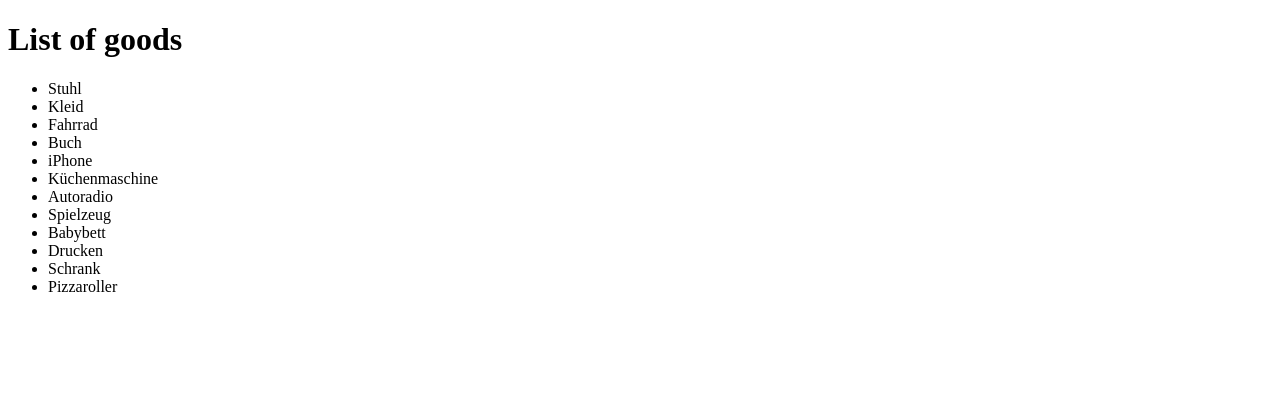
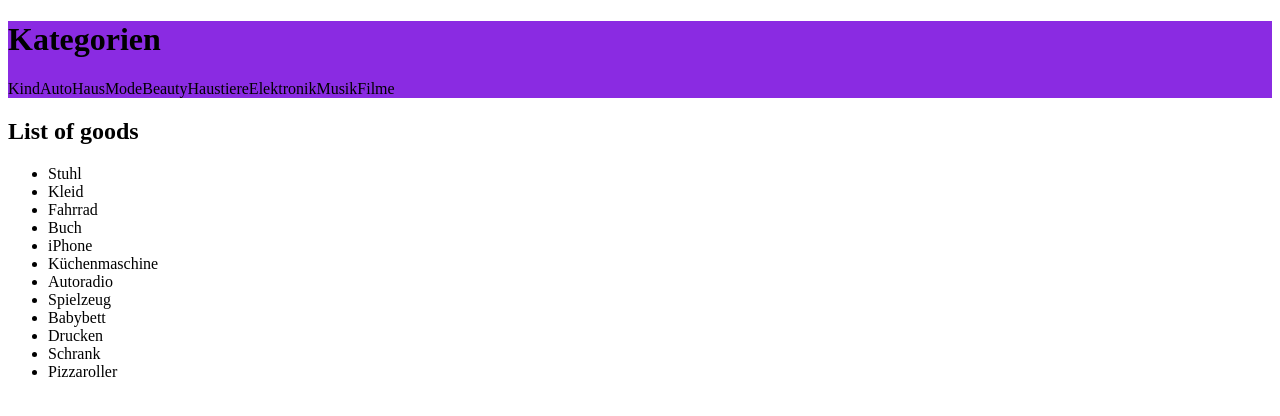
Before and after one commit to SabSchek/capstone-project, a Next.js app: page / in a window 1280 px wide. Shown: the top 416 px of the page. Built offline with nearby package versions, Linux system fonts and the light colour scheme.

Commit message:
add list of categories

```diff
--- /dev/null
+++ b/Components/Categories.js
@@ -0,0 +1,23 @@
+import styled from 'styled-components';
+
+export default function Categories() {
+  return (
+    <>
+      <CatBody>
+        <h1>Kategorien</h1>
+        <a>Kind</a>
+        <a>Auto</a>
+        <a>Haus</a>
+        <a>Mode</a>
+        <a>Beauty</a>
+        <a>Haustiere</a>
+        <a>Elektronik</a>
+        <a>Musik</a>
+        <a>Filme</a>
+      </CatBody>
+    </>
+  );
+}
+const CatBody = styled.div`
+  background-color: blueviolet;
+`;
--- a/pages/index.js
+++ b/pages/index.js
@@ -1,4 +1,5 @@
 import styled from 'styled-components';
+import Categories from '../Components/Categories';
 
 const goods = [
   'Stuhl',
@@ -21,8 +22,11 @@ const goods = [
 
 function Home({ good }) {
   return (
+    <>
+      <Categories />
+
       <div className="listGoods">
-      <h1>List of goods</h1>
+        <h2>List of goods</h2>
         <ul>
           <li>Stuhl</li>
           <li>Kleid</li>
@@ -38,6 +42,7 @@ function Home({ good }) {
           <li>Pizzaroller</li>
         </ul>
       </div>
+    </>
   );
 }
 
```
Lines whose indentation alone changed are shown as unchanged.
